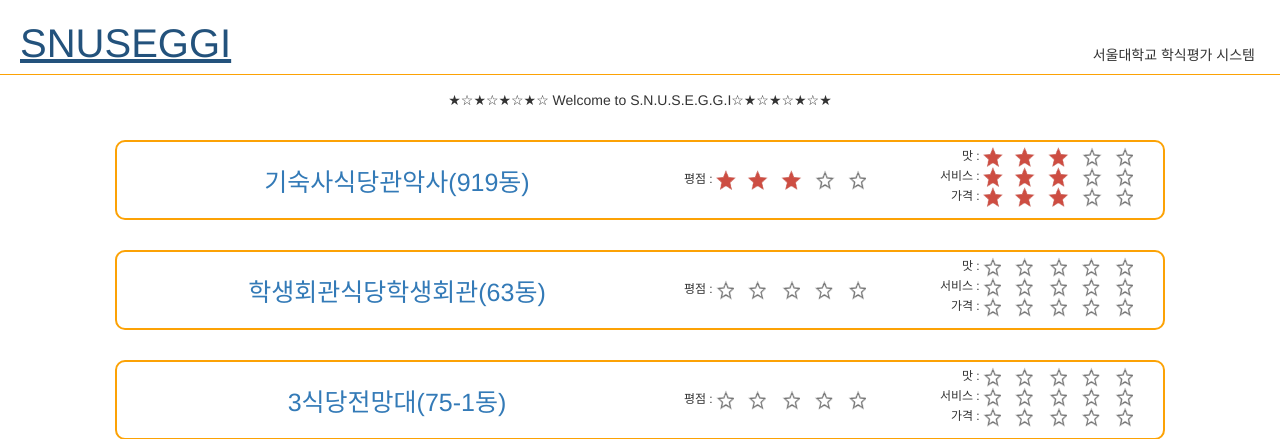
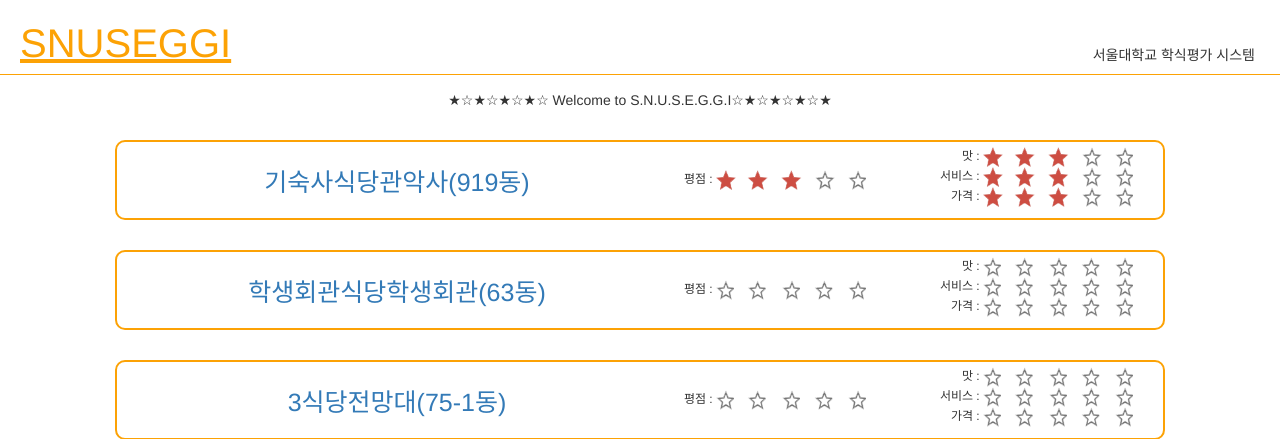
Before and after one commit to s-01/django_tutorial, a Django app: page /main in a window 1280 px wide, with the pointer over the restyled element. Shown: the top 439 px of the page. Run offline with Django 3.2, Linux system fonts and the light colour scheme; data comes from the database, SQL or seed files in the repository; some libraries are stand-ins or nearby versions.

Commit message:
Update snuseggi.css

```diff
--- a/snuseggi/static/css/snuseggi.css
+++ b/snuseggi/static/css/snuseggi.css
@@ -2,6 +2,10 @@
     height: 60px;
     margin-bottom: 15px;
     border-bottom: 1px solid #FCA205;
+}
+
+#site a:hover {
+    color: #FCA205;
 }
 
 .sitename {
```
